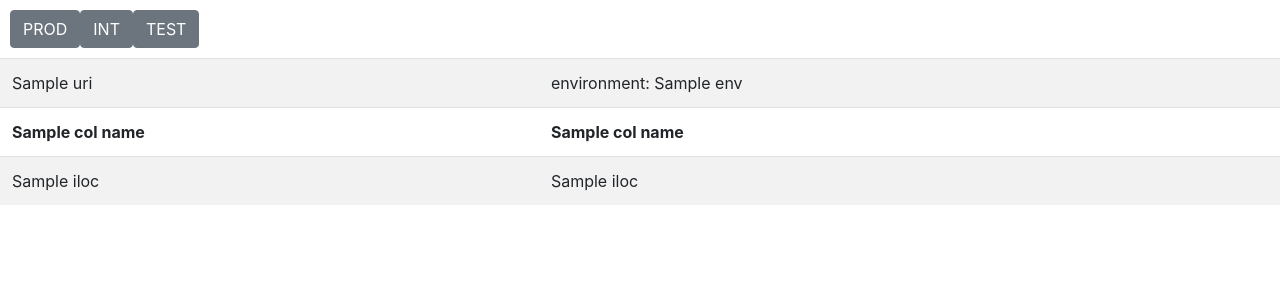
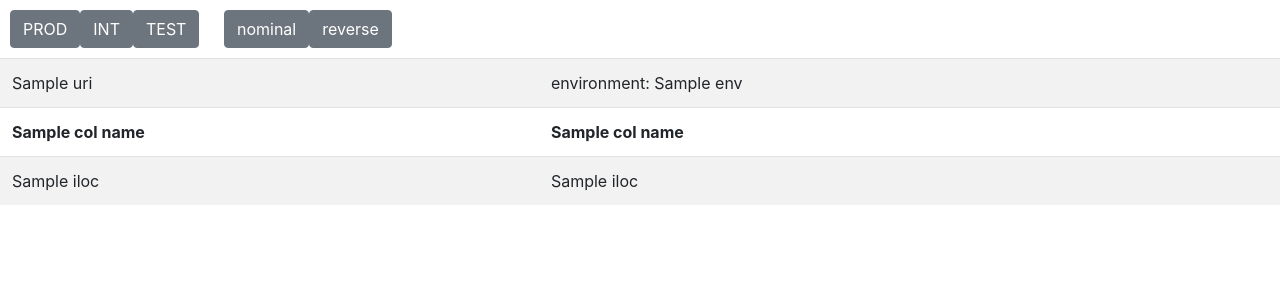
Before and after one commit to bequrios/flader, a Flask app: template templates/dataframe.html in a window 1280 px wide. Shown: the top 300 px of the page. Run offline with Flask 3, Linux system fonts and the light colour scheme; the template is opened without the code that fills it: most values are stand-ins (such as "Sample title", 1, 10 or a date in 2020); some libraries are stand-ins or nearby versions.

Commit message:
add buttons dir

```diff
--- a/main.py
+++ b/main.py
@@ -65,12 +65,12 @@ def index():
         # replace NA values by empty strings
         df.fillna("", inplace = True)
 
-        df = df.map(lambda x: linker(x, env))
+        df = df.map(lambda x: linker(x, env, dir))
         df = df.map(lambda x: Markup(x))
 
         col_names = df.columns.tolist()
 
-        return render_template('dataframe.html', data=df, uri=uri, env=env, col_names=col_names)
+        return render_template('dataframe.html', data=df, uri=uri, env=env, dir=dir, col_names=col_names)
 
     else:
         print(f"SPARQL query failed with status code: {response.status_code} and response text: {response.text}!")
@@ -78,7 +78,7 @@ def index():
 
 
 
-def linker(input_string, env):
+def linker(input_string, env, dir):
 
     # geo.ld.admin.ch and schema.ld.admin.ch are nor regularly dereferenced
     if input_string.startswith("https://geo.ld.admin.ch") or input_string.startswith("https://schema.ld.admin.ch"):
@@ -88,7 +88,7 @@ def linker(input_string, env):
     pattern = r'^https://[^/]+\.ld\.admin\.ch'
 
     if input_string.startswith("https://ld.admin.ch") or re.match(pattern, input_string):
-        return "<a href='https://flader.di.digisus-lab.ch?uri=" + input_string + "&env=" + env + "'>" + input_string + "</a>"
+        return "<a href='https://flader.di.digisus-lab.ch?uri=" + input_string + "&env=" + env + "&dir=" + dir + "'>" + input_string + "</a>"
 
     # external URI
     if input_string.startswith("http://") or input_string.startswith("https://"):
--- a/templates/dataframe.html
+++ b/templates/dataframe.html
@@ -11,17 +11,27 @@
     <link rel="stylesheet" href="https://stackpath.bootstrapcdn.com/bootstrap/4.3.1/css/bootstrap.min.css">
 </head>
 <body>
-    <div class="btn-group btn-group-margin" role="group" aria-label="Basic example">
-        <a href="{{ 'https://flader.di.digisus-lab.ch/?uri=' + uri + '&env=prod' }}">
+    <div class="btn-group btn-group-margin" role="group" aria-label="env">
+        <a href="{{ 'https://flader.di.digisus-lab.ch/?uri=' + uri + '&env=prod&dir=' + dir }}">
             <button type="button" class="btn btn-secondary {% if env == 'prod' %}active{% endif %}">PROD</button>
         </a>
-        <a href="{{ 'https://flader.di.digisus-lab.ch/?uri=' + uri + '&env=int' }}">
+        <a href="{{ 'https://flader.di.digisus-lab.ch/?uri=' + uri + '&env=int&dir=' + dir }}">
             <button type="button" class="btn btn-secondary {% if env == 'int' %}active{% endif %}">INT</button>
         </a>
-        <a href="{{ 'https://flader.di.digisus-lab.ch/?uri=' + uri + '&env=test' }}">
+        <a href="{{ 'https://flader.di.digisus-lab.ch/?uri=' + uri + '&env=test&dir=' + dir }}">
             <button type="button" class="btn btn-secondary {% if env == 'test' %}active{% endif %}">TEST</button>
         </a>
     </div>
+
+    <div class="btn-group btn-group-margin" role="group" aria-label="dir">
+        <a href="{{ 'https://flader.di.digisus-lab.ch/?uri=' + uri + '&env=' + env +'&dir=nominal' }}">
+            <button type="button" class="btn btn-secondary {% if dir == 'nominal' %}active{% endif %}">nominal</button>
+        </a>
+        <a href="{{ 'https://flader.di.digisus-lab.ch/?uri=' + uri + '&env=' + env + '&dir=reverse' }}">
+            <button type="button" class="btn btn-secondary {% if dir == 'reverse' %}active{% endif %}">reverse</button>
+        </a>
+    </div>
+
     <table class="table table-striped">
         <tr>
             <td>{{ uri }}</td>
```
